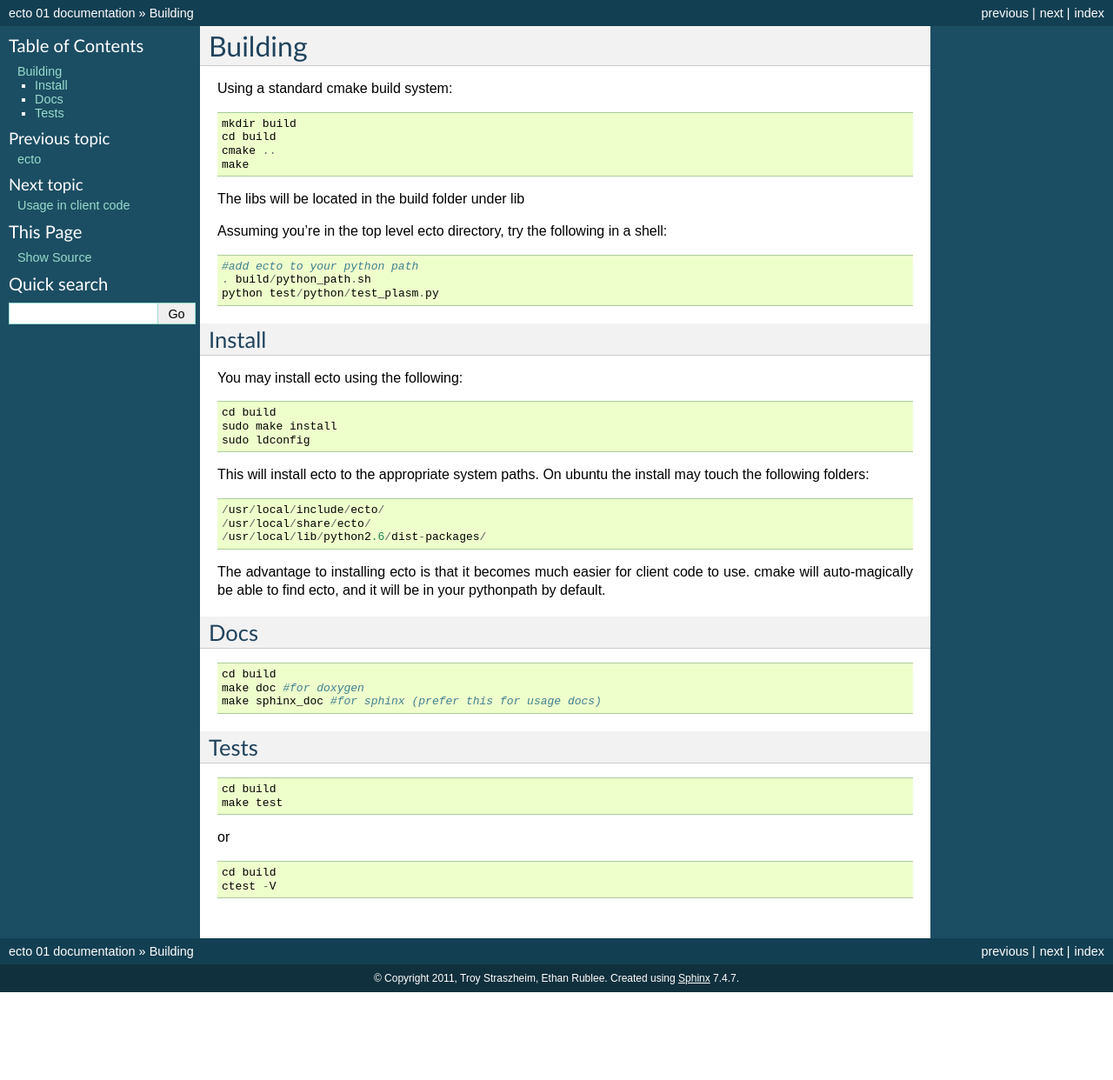
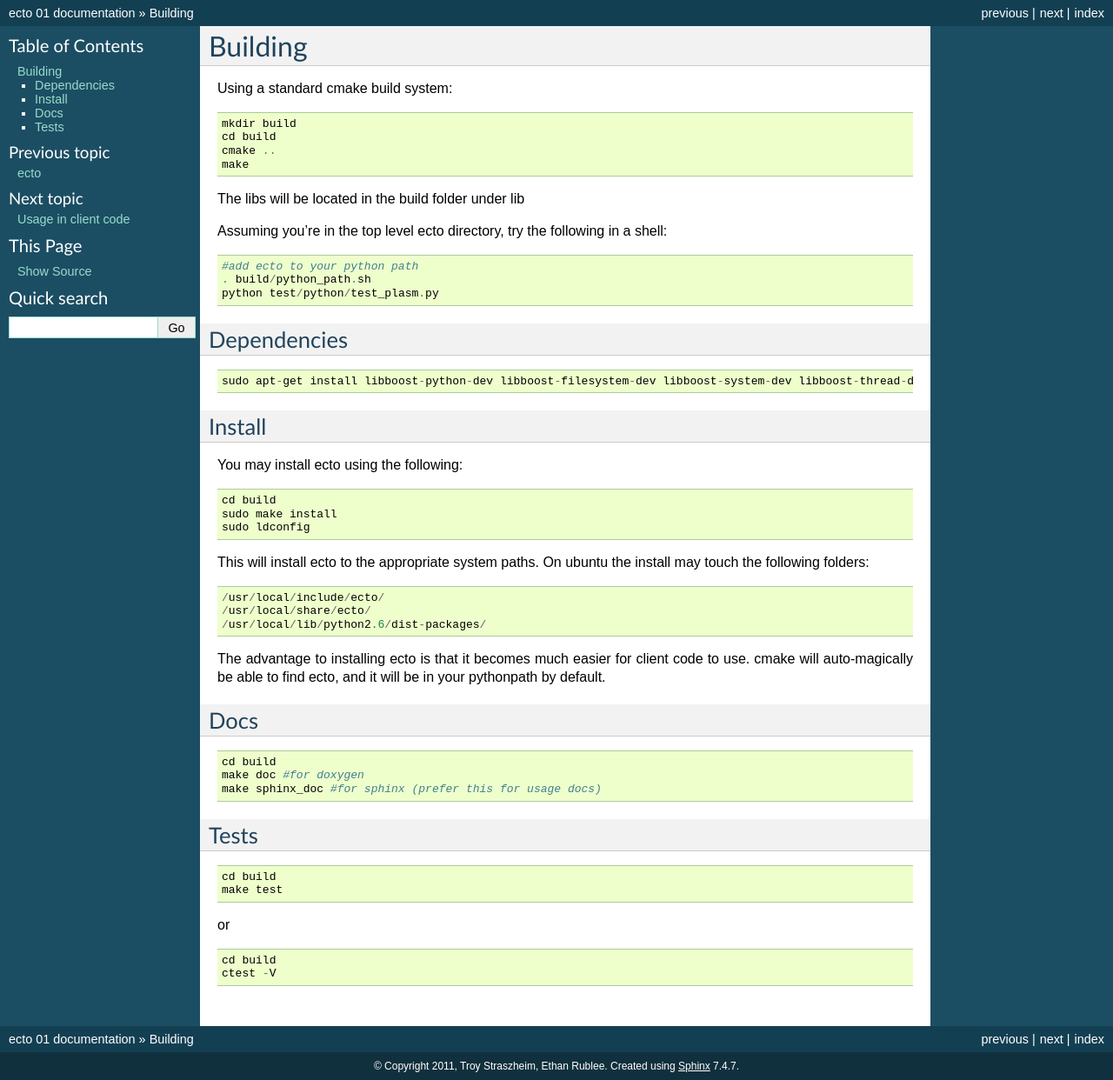
Before and after one commit to plasmodic/ecto, a Sphinx documentation site: the page built from doc/source/building.rst, in a window 1280 px wide. Shown: the whole page at 87% size. Built offline with Sphinx 7.4.7, drawn with Linux system fonts in a browser that asks for light colours; formulas are drawn with MathJax 3; before the commit the page ends 1141 px from its top, so only the background shows below that.

Commit message:
adding dependencies to the docs.

```diff
--- a/doc/source/building.rst
+++ b/doc/source/building.rst
@@ -20,6 +20,12 @@ Assuming you're in the top level ecto directory, try the following in a shell:
   . build/python_path.sh
   python test/python/test_plasm.py
 
+Dependencies
+----------------------------------------
+
+::
+
+	 sudo apt-get install libboost-python-dev libboost-filesystem-dev libboost-system-dev libboost-thread-dev python-gobject python-gtk2 python-sphinx graphviz doxygen
 
 Install
 ---------------------------------------
```
